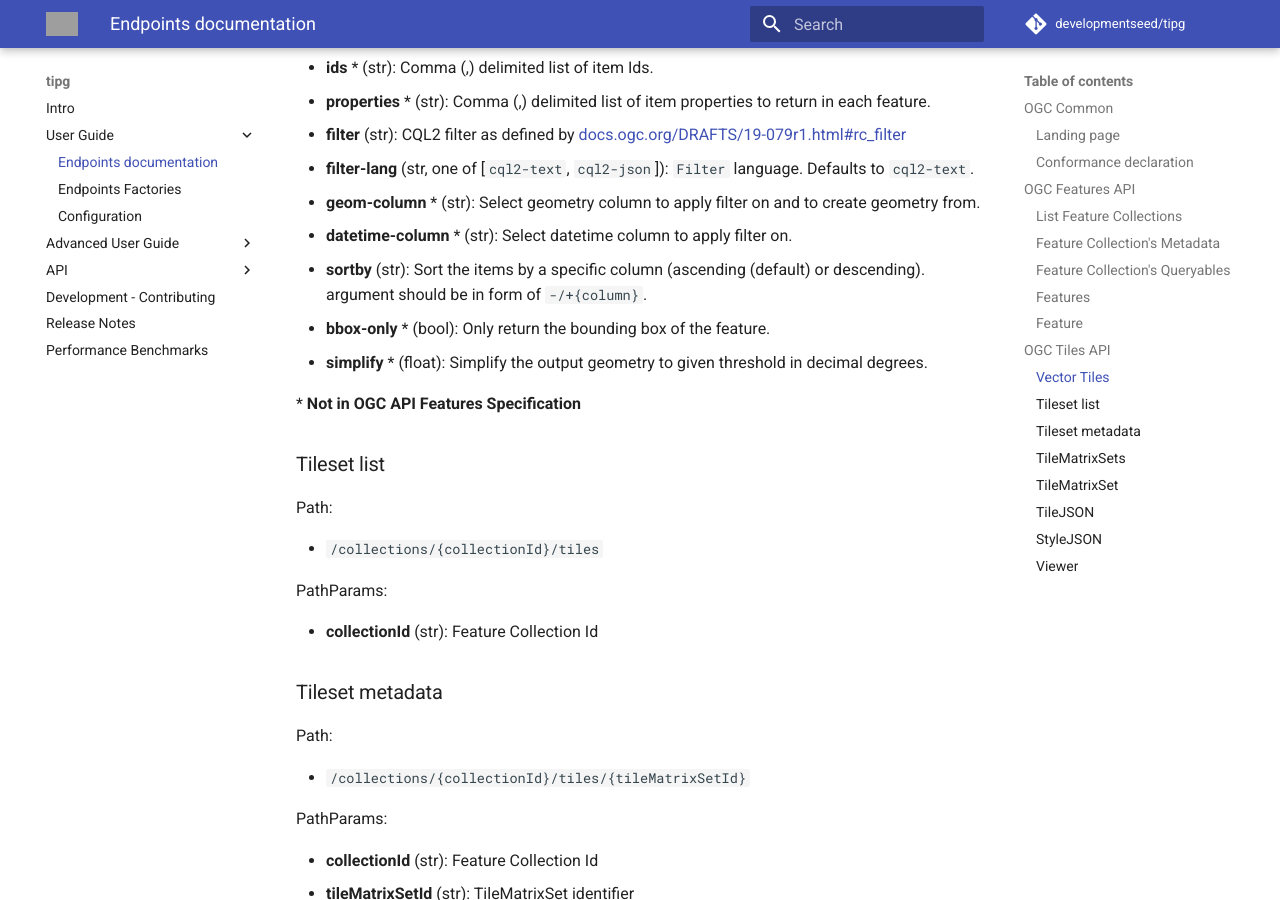
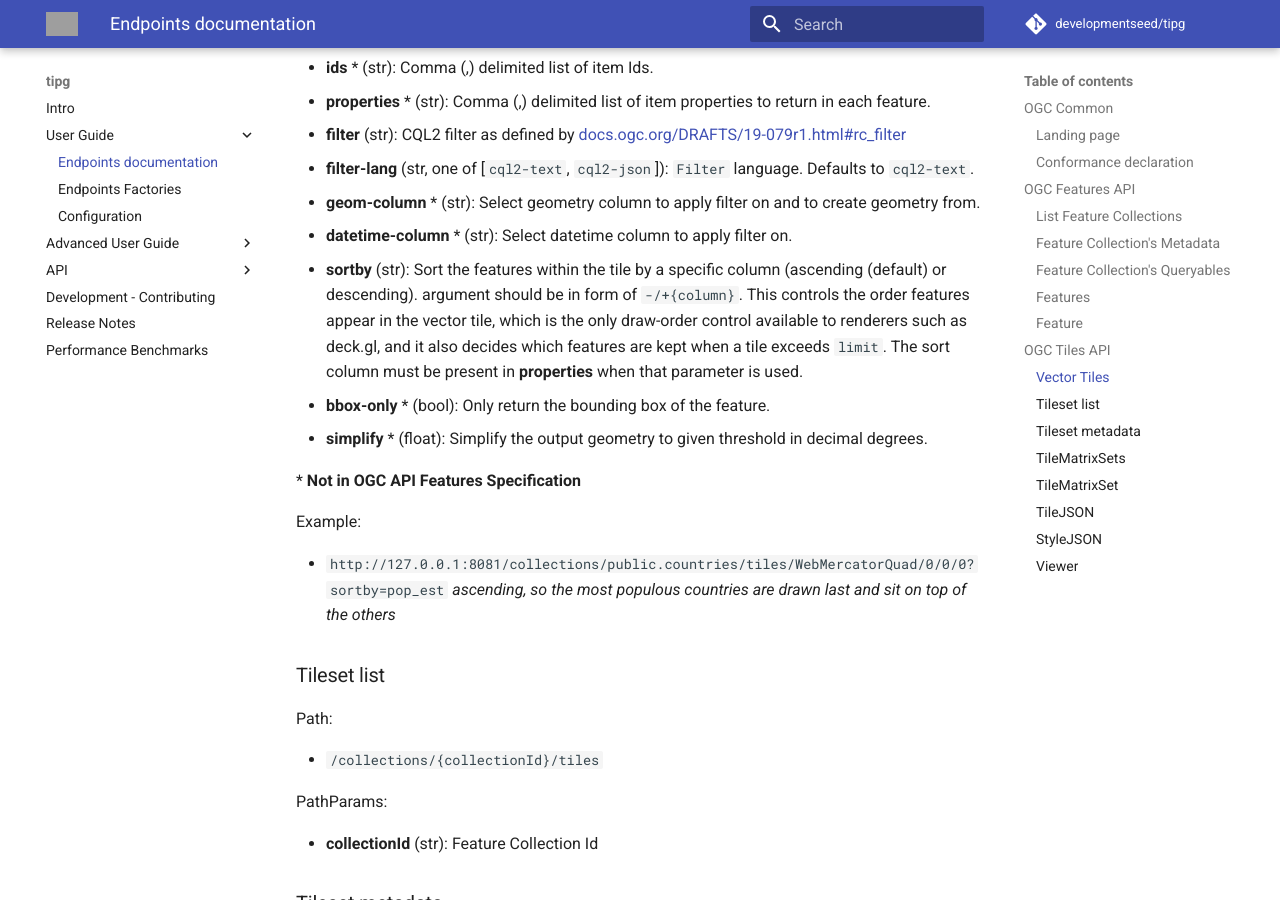
Before and after one commit to developmentseed/tipg, an MkDocs documentation site: the page built from docs/src/user_guide/endpoints.md, in a window 1280 px wide and 900 px high, scrolled down 14440 px. Built offline with MkDocs 1.6.1 and Material for MkDocs 9.7.7, drawn with Linux system fonts in a browser that asks for light colours; comment, search, counter and statistics services are not loaded; grey boxes are pictures that could not be loaded.

Commit message:
docs: note sortby support on the tiles endpoint
The parameter was already listed for /tiles but described as if it only
sorted a feature list. Says what it actually controls — draw order within
the tile and which features survive `limit` truncation — and documents
that the sort column has to be in `properties` when that is set.

```diff
--- a/docs/src/user_guide/endpoints.md
+++ b/docs/src/user_guide/endpoints.md
@@ -629,11 +629,15 @@ QueryParams:
 - **filter-lang** (str, one of [`cql2-text`, `cql2-json`]): `Filter` language. Defaults to `cql2-text`.
 - **geom-column** * (str): Select geometry column to apply filter on and to create geometry from.
 - **datetime-column** * (str): Select datetime column to apply filter on.
-- **sortby** (str): Sort the items by a specific column (ascending (default) or descending). argument should be in form of `-/+{column}`.
+- **sortby** (str): Sort the features within the tile by a specific column (ascending (default) or descending). argument should be in form of `-/+{column}`. This controls the order features appear in the vector tile, which is the only draw-order control available to renderers such as deck.gl, and it also decides which features are kept when a tile exceeds `limit`. The sort column must be present in **properties** when that parameter is used.
 - **bbox-only**  * (bool): Only return the bounding box of the feature.
 - **simplify** * (float): Simplify the output geometry to given threshold in decimal degrees.
 
 \*  **Not in OGC API Features Specification**
+
+Example:
+
+- `http://127.0.0.1:8081/collections/public.countries/tiles/WebMercatorQuad/0/0/0?sortby=pop_est` *ascending, so the most populous countries are drawn last and sit on top of the others*
 
 
 ### Tileset list
```
Also changed, not shown: CHANGES.md (+2 -0 lines).
